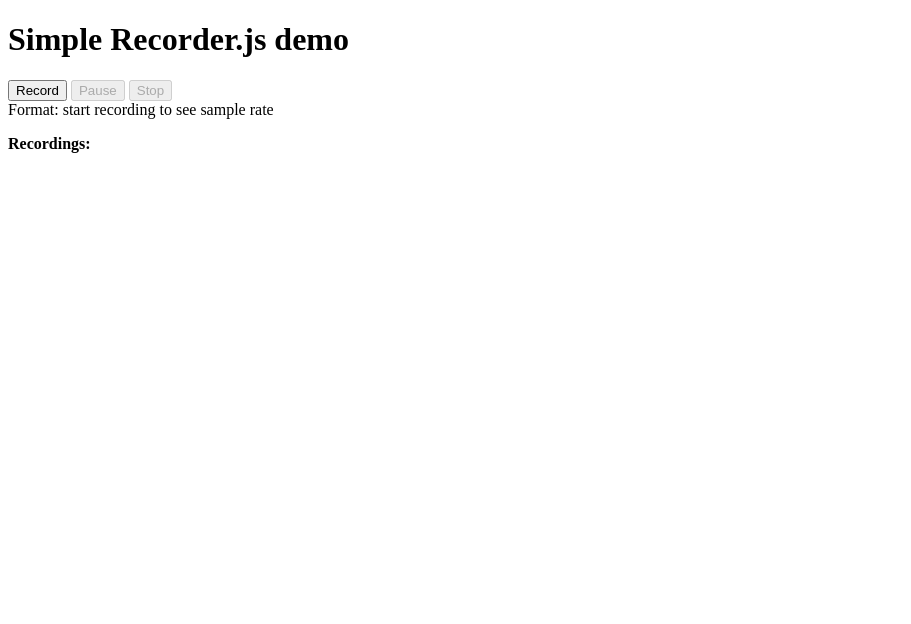
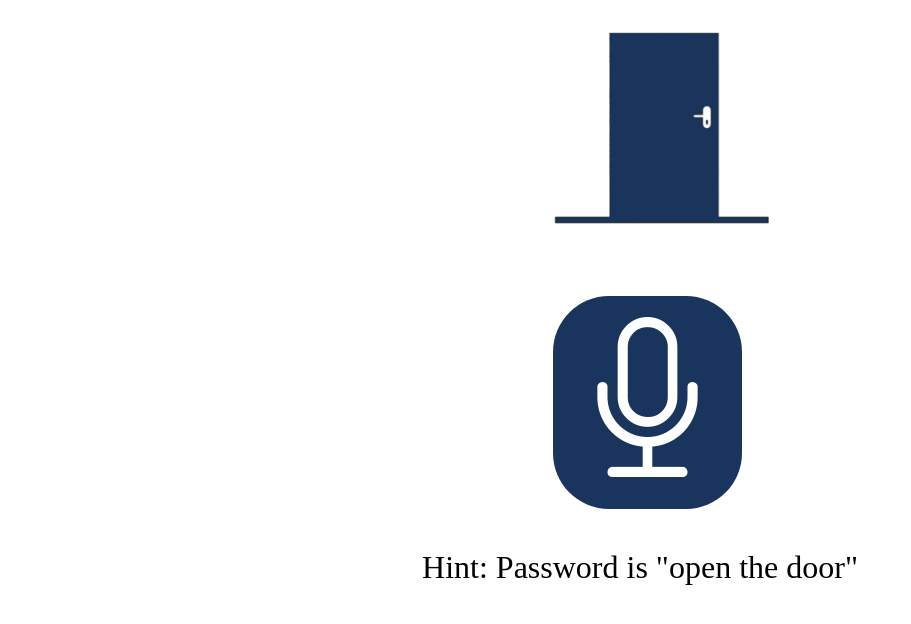
Before and after one commit to mahmoud1yaser/Open-sesame, a Flask app: page / in a window 1280 px wide. Shown: the top 624 px of the page, without its empty margins (0-911 px from the left). Run offline with Flask 2, Linux system fonts and the light colour scheme; some libraries are stand-ins or nearby versions.

Commit message:
added door and functions to control door & msg -Sarta

```diff
--- a/static/css/index.css
+++ b/static/css/index.css
@@ -0,0 +1,45 @@
+*{
+    text-align: center;
+}
+button {
+    padding: 0.9rem;
+    margin: 0.5rem;
+    margin-top: 3rem;
+    min-width: 100px;
+    cursor: pointer;
+    border: 5px #eee;
+    border-radius: 3.5rem;
+    background-color: #19345d;
+    color: white;
+    font-size: 0.9rem;
+}
+
+button:hover {
+    background-color: #192639;
+    color: #eee;
+  }
+
+.container {
+    max-width: 15%;
+    max-height: 15%;
+    margin-top: 50rem;
+    margin: auto;
+    position: relative;
+
+}
+
+.door {
+    max-height: 15rem;
+}
+
+#door_open{
+    display: none;
+}
+
+#door_closed{
+    display: block;
+}
+
+#message {
+    font-size: 2rem;
+}
--- a/static/js/audio_recording.js
+++ b/static/js/audio_recording.js
@@ -8,16 +8,80 @@
 // shim for AudioContext when it's not avb.
 var AudioContext = window.AudioContext || window.webkitAudioContext;
 var audioContext //audio context to help us record
-
 var recordButton = document.getElementById("recordButton");
-var stopButton = document.getElementById("stopButton");
-var pauseButton = document.getElementById("pauseButton");
-
+var door_open_img = document.getElementById("door_open");
+var door_closed_img = document.getElementById("door_closed");
+var message_box = document.getElementById("message")
 //add events to those 2 buttons
 recordButton.addEventListener("click", startRecording);
-stopButton.addEventListener("click", stopRecording);
-// pauseButton.addEventListener("click", pauseRecording);
 
+//original function that starts the recording
+function startRecording() {
+
+	console.log("recordButton clicked");
+	/*
+		Simple constraints object, for more advanced audio features see
+		https://addpipe.com/blog/audio-constraints-getusermedia/
+	*/
+
+    var constraints = { audio: true, video:false }
+ 	/*
+    	Disable the record button until we get a success or fail from getUserMedia()
+	*/
+	recordButton.disabled = true;
+	/*
+    	We're using the standard promise based getUserMedia()
+    	https://developer.mozilla.org/en-US/docs/Web/API/MediaDevices/getUserMedia
+	*/
+	navigator.mediaDevices.getUserMedia(constraints).then(function(stream) {
+		console.log("getUserMedia() success, stream created, initializing Recorder.js ...");
+
+		/*
+			create an audio context after getUserMedia is called
+			sampleRate might change after getUserMedia is called, like it does on macOS when recording through AirPods
+			the sampleRate defaults to the one set in your OS for your playback device
+		*/
+		audioContext = new AudioContext();
+
+		//update the format
+		// document.getElementById("formats").innerHTML="Format: 1 channel pcm @ "+audioContext.sampleRate/1000+"kHz"
+
+		/*  assign to gumStream for later use  */
+		gumStream = stream;
+
+		/* use the stream */
+		input = audioContext.createMediaStreamSource(stream);
+
+		/*
+			Create the Recorder object and configure to record mono sound (1 channel)
+			Recording 2 channels  will double the file size
+		*/
+		rec = new Recorder(input,{numChannels:1})
+
+		//start the recording process
+		rec.record()
+
+		console.log("Recording started");
+		//wait for 5000 millisecond then stop the recording
+		setTimeout(stopRecording, 5000);
+	}).catch(function(err) {
+	  	//enable the record button if getUserMedia() fails
+    	recordButton.disabled = false;
+	});
+}
+
+
+function stopRecording() {
+	// console.log("stopButton clicked");
+	//tell the recorder to stop the recording
+	rec.stop();
+
+	//stop microphone access
+	gumStream.getAudioTracks()[0].stop();
+
+	//create the wav blob and pass it on to createDownloadLink
+	rec.exportWAV(createDownloadLink);
+}
 
 //function that takes a blob object, turns into a wav file and passes it to the server
 function createDownloadLink(blob) {
@@ -83,83 +147,18 @@
 	recordingsList.appendChild(li);
 }
 
-
-//original function that starts the recording
-function startRecording() {
-	console.log("recordButton clicked");
-	/*
-		Simple constraints object, for more advanced audio features see
-		https://addpipe.com/blog/audio-constraints-getusermedia/
-	*/
-
-    var constraints = { audio: true, video:false }
- 	/*
-    	Disable the record button until we get a success or fail from getUserMedia()
-	*/
-	recordButton.disabled = true;
-	stopButton.disabled = false;
-	pauseButton.disabled = false
-	/*
-    	We're using the standard promise based getUserMedia()
-    	https://developer.mozilla.org/en-US/docs/Web/API/MediaDevices/getUserMedia
-	*/
-	navigator.mediaDevices.getUserMedia(constraints).then(function(stream) {
-		console.log("getUserMedia() success, stream created, initializing Recorder.js ...");
-
-		/*
-			create an audio context after getUserMedia is called
-			sampleRate might change after getUserMedia is called, like it does on macOS when recording through AirPods
-			the sampleRate defaults to the one set in your OS for your playback device
-		*/
-		audioContext = new AudioContext();
-
-		//update the format
-		document.getElementById("formats").innerHTML="Format: 1 channel pcm @ "+audioContext.sampleRate/1000+"kHz"
-
-		/*  assign to gumStream for later use  */
-		gumStream = stream;
-
-		/* use the stream */
-		input = audioContext.createMediaStreamSource(stream);
-
-		/*
-			Create the Recorder object and configure to record mono sound (1 channel)
-			Recording 2 channels  will double the file size
-		*/
-		rec = new Recorder(input,{numChannels:1})
-
-		//start the recording process
-		rec.record()
-
-		console.log("Recording started");
-		//wait for 5000 millisecond then stop the recording
-		setTimeout(stopRecording, 5000);
-	}).catch(function(err) {
-	  	//enable the record button if getUserMedia() fails
-    	recordButton.disabled = false;
-    	stopButton.disabled = true;
-    	pauseButton.disabled = true
-	});
+function openDoor(){
+	console.log("opening the door")
+	door_closed_img.style.display = 'none'
+	door_open_img.style.display = 'block'
 }
 
+function closeDoor() {
+	console.log("closing the door")
+	door_closed_img.style.display = 'block'
+	door_open_img.style.display = 'none'
+}
 
-function stopRecording() {
-	console.log("stopButton clicked");
-
-	//disable the stop button, enable the record too allow for new recordings
-	stopButton.disabled = true;
-	recordButton.disabled = false;
-	pauseButton.disabled = true;
-
-	//reset button just in case the recording is stopped while paused
-	pauseButton.innerHTML="Pause";
-
-	//tell the recorder to stop the recording
-	rec.stop();
-
-	//stop microphone access
-	gumStream.getAudioTracks()[0].stop();
-
-	//create the wav blob and pass it on to createDownloadLink
-	rec.exportWAV(createDownloadLink);
+function display_message(txt) {
+	message_box.innerHTML=txt;
 }
--- a/templates/index.html
+++ b/templates/index.html
@@ -6,22 +6,17 @@
     <meta name="viewport" content="width=device-width, initial-scale=1.0">
     <script src="https://markjivko.com/dist/recorder.js"></script>
     <link rel="stylesheet" type="text/css" href="../static/css/index.css">
-
+    <link rel='stylesheet' href='https://cdn.jsdelivr.net/npm/bootstrap-icons@1.7.2/font/bootstrap-icons.css'>
   </head>
   <body>
-    <h1>Simple Recorder.js demo</h1>
-    <!-- <p><small>Made by the <a href="https://addpipe.com" target="_blank">Pipe Video Recording Platform</a></small></p>
-    <p>This demo uses <a href="https://github.com/mattdiamond/Recorderjs" target="_blank">Recorder.js</a> to record wav/PCM audio directly in the browser. Matt Diamond‘s <a target="_blank" href="https://github.com/mattdiamond/Recorderjs">Recorder.js</a> is a popular JavaScript library for recording audio in the browser as uncompressed pcm audio in .wav containers. Before it, the only way to record audio was to use Flash.</p>
-    <p>Check out the <a href="https://github.com/addpipe/simple-recorderjs-demo" target="_blank">code on GitHub</a> and <a href="https://addpipe.com/blog/using-recorder-js-to-capture-wav-audio-in-your-html5-web-site/" target="_blank">our blog post on using Recorder.js to capture WAV audio</a>.</p> -->
-    <div id="controls">
-  	 <button id="recordButton">Record</button>
-  	 <button id="pauseButton" disabled>Pause</button>
-  	 <button id="stopButton" disabled>Stop</button>
+    <div class="container">
+      <img src="../static/assets/door_closed.jpg" alt="door_closed" class="door" id="door_closed">
+      <img src="../static/assets/door_open.jpg" alt="door_open" class="door" id="door_open">
+      <button id="recordButton" class="bi bi-mic" style="font-size:10rem"></button>
+      <ol id="recordingsList"></ol>
+      <!-- inserting these scripts at the end to be able to use all the elements in the DOM -->
     </div>
-    <div id="formats">Format: start recording to see sample rate</div>
-  	<p><strong>Recordings:</strong></p>
-  	<ol id="recordingsList"></ol>
-    <!-- inserting these scripts at the end to be able to use all the elements in the DOM -->
-  	<script src="../static/js/audio_recording.js"></script>
+    <p id="message">Hint: Password is "open the door"</p>
+    <script src="../static/js/audio_recording.js"></script>
   </body>
 </html>
```
Also changed, not shown: app.py (line endings or trailing spaces), static/assets/door_closed.jpg (added), static/assets/door_open.jpg (added).
